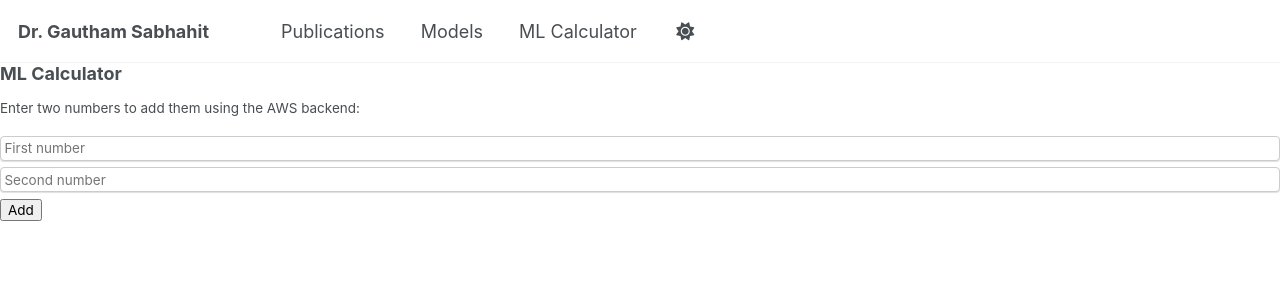
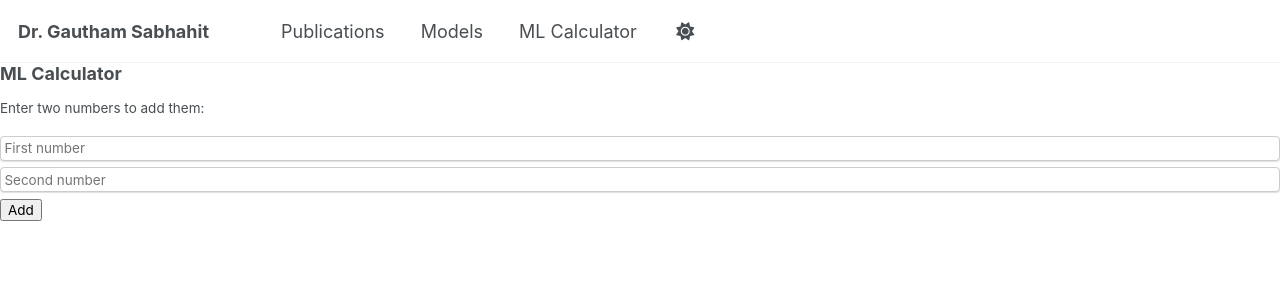
Before and after one commit to Mdot-com/mdot.com, a Jekyll site: the page built from ml-calculator.md, in a window 1280 px wide. Shown: the top 292 px of the page. Built offline with Jekyll 4.4.1, drawn with Linux system fonts in a browser that asks for light colours.

Commit message:
Update ml-calculator.md

```diff
--- a/ml-calculator.md
+++ b/ml-calculator.md
@@ -6,7 +6,7 @@ nav_order: 3
 
 <h1>ML Calculator</h1>
 
-<p>Enter two numbers to add them using the AWS backend:</p>
+<p>Enter two numbers to add them:</p>
 
 <input type="number" id="num1" placeholder="First number">
 <input type="number" id="num2" placeholder="Second number">
```
